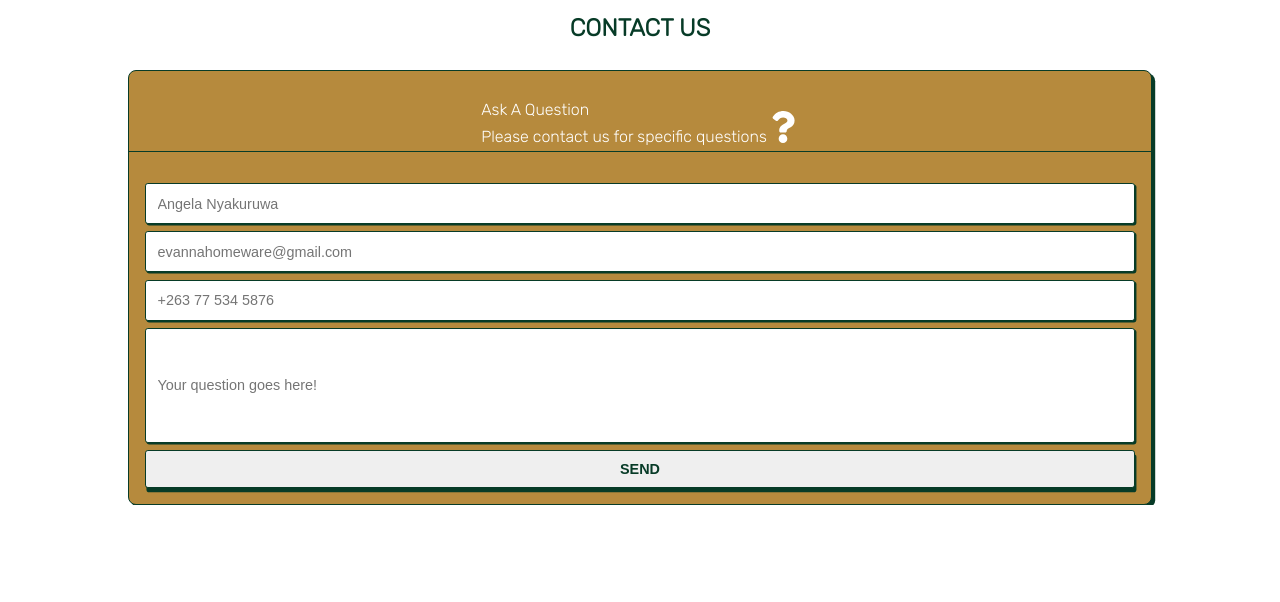
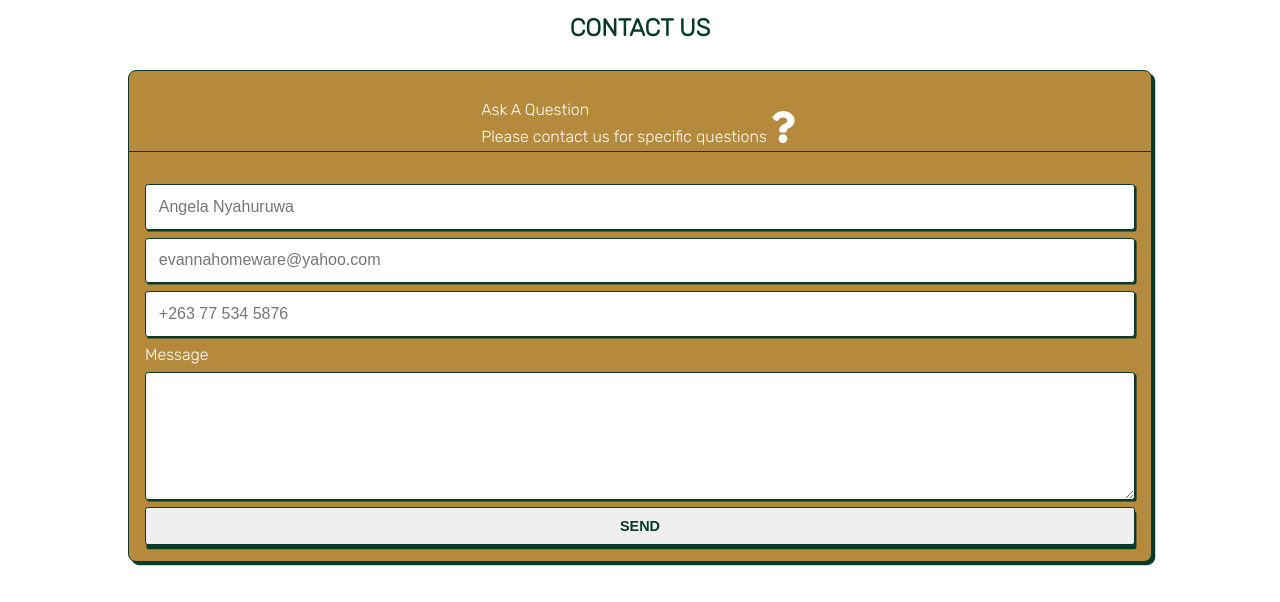
Before and after one commit to Tinashe-Muchie/Evanna_Homeware, a React (Create React App) app: page /#/contact in a window 1280 px wide. Shown: the part 334-936 px from the top of the page. Before the commit the page ends 839 px from the top, so only its background shows below. Built offline with nearby package versions, Linux system fonts and the light colour scheme.

Commit message:
contact us information update

```diff
--- a/src/Pages/Contact.tsx
+++ b/src/Pages/Contact.tsx
@@ -14,25 +14,19 @@ export const CONTACT_US = () => {
       id: 1,
       name: "fullname",
       type: "text",
-      placeholder: "Angela Nyakuruwa"
+      placeholder: "Angela Nyahuruwa"
     },
     {
       id: 2,
       name: "email",
       type: "email",
-      placeholder: "evannahomeware@gmail.com"
+      placeholder: "evannahomeware@yahoo.com"
     },
     {
       id: 3,
       name: "phone_number",
       type: "tel",
       placeholder: "+263 77 534 5876"
-    },
-    {
-      id: 4,
-      name: "message",
-      type: "textarea",
-      placeholder: "Your question goes here!"
     }
   ];
 
@@ -58,9 +52,21 @@ export const CONTACT_US = () => {
               value={values[input.name as keyof typeof values]}
             />
           ))}
+          <label>
+            Message
+            <textarea />
+          </label>
           <input type="submit" value="Send" />
         </main>
       </form>
+      <p>
+      Collections and appointments at our Malbereign (Harare) showroom can be scheduled via the following channels:
+      </p>
+      <span>
+      </span>
+      <span>
+        Contact Number: +263 78 614 1715
+      </span>
     </section>
   );
 };
--- a/src/styles.css
+++ b/src/styles.css
@@ -136,6 +136,7 @@ body {
   border: 0.1em solid var(--logo_green);
   border-radius: 0.5em;
   box-shadow: 0.2em 0.2em var(--logo_green);
+  margin-bottom: 2em;
 }
 
 .contact_us_container .form_wrapper .form_header_wrapper {
@@ -166,19 +167,24 @@ input[type="tel"] {
   padding: 0.8em;
   border: 0.1em solid var(--logo_green);
   box-shadow: 0.1em 0.1em var(--logo_green);
-  font-size: 0.9rem;
+  font-size: 1rem;
   border-radius: 0.2em;
 }
 
-.contact_us_container .form_wrapper main input[type="textarea"] {
+.contact_us_container .form_wrapper main input:nth-child(3) {
+  margin-bottom: .5em;
+}
+
+.contact_us_container .form_wrapper main textarea {
   display: block;
   width: 100%;
   height: 8em;
   padding: 0.8em;
   border: 0.1em solid var(--logo_green);
   box-shadow: 0.1em 0.1em var(--logo_green);
-  font-size: 0.9rem;
+  font-size: 1rem;
   border-radius: 0.2em;
+  color: var(--logo_green);
 }
 
 .contact_us_container .form_wrapper main input[type="submit"] {
```
